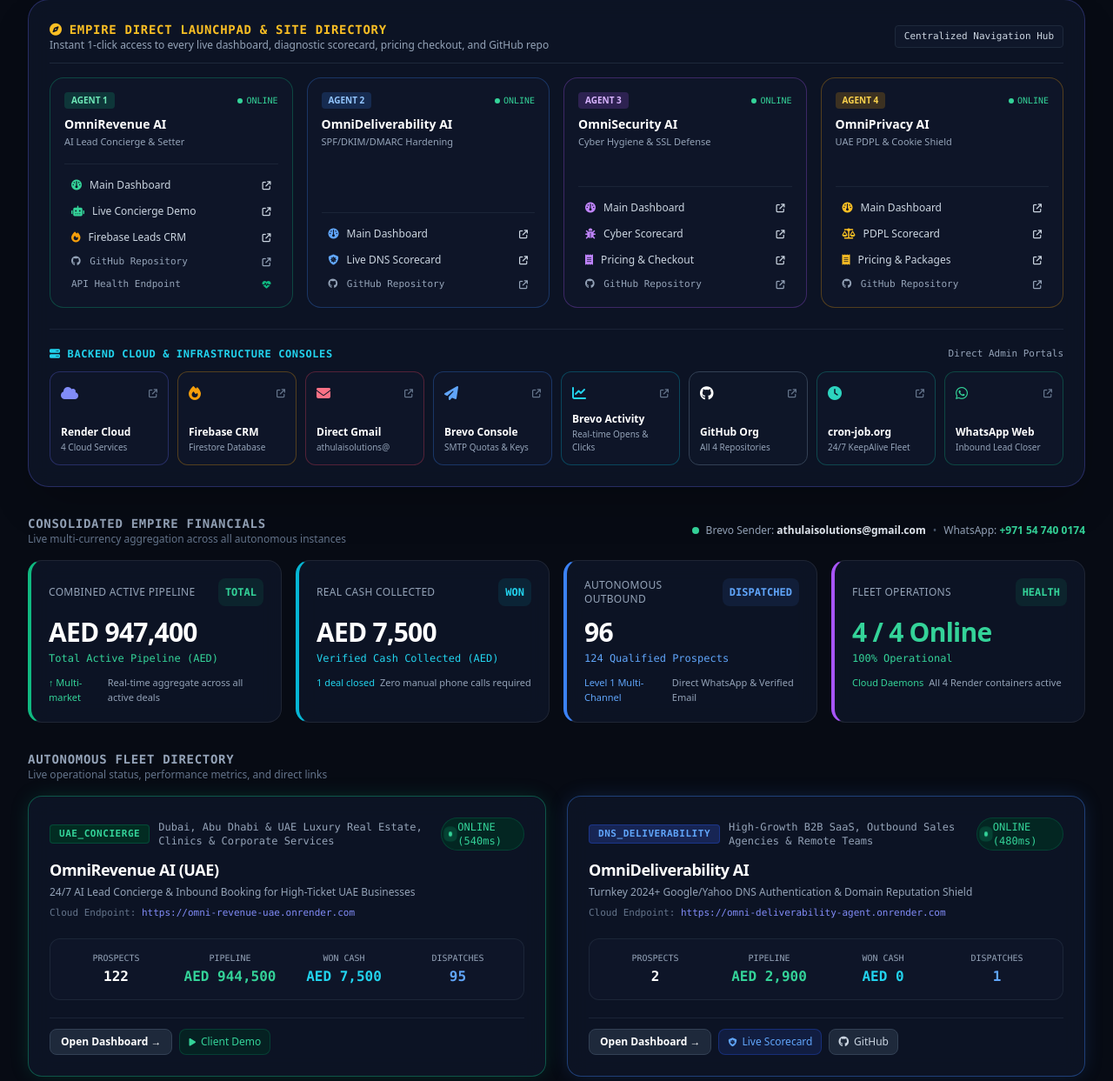
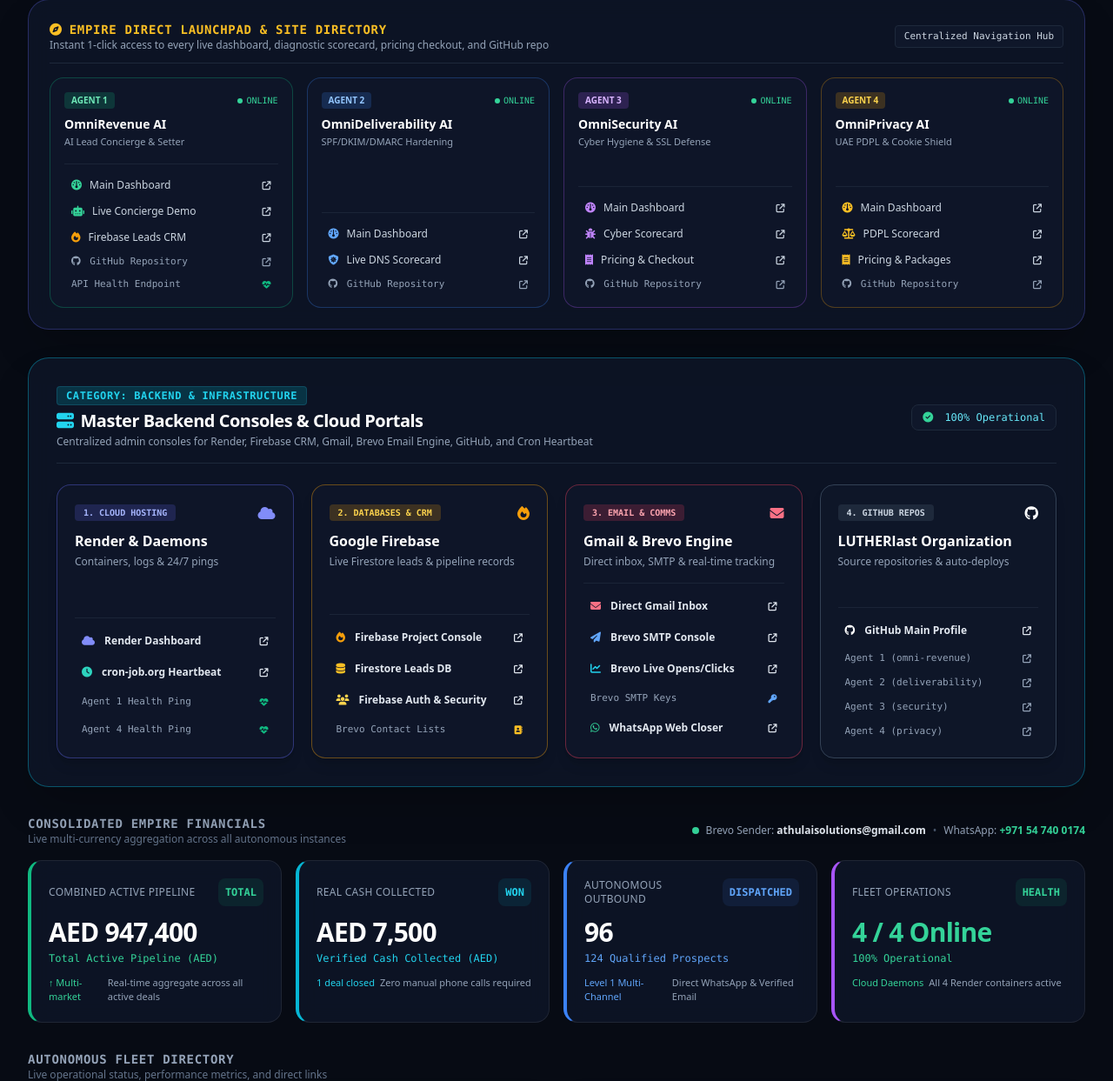
Before and after one commit to LUTHERlast/omni-privacy-agent, a FastAPI app: page /master in a window 1280 px wide. Shown: the part 154-1397 px from the top of the page at 87% size. Run offline with FastAPI, Linux system fonts and the light colour scheme; some libraries are stand-ins or nearby versions.

Commit message:
Add files via upload

```diff
--- a/web/templates/master_dashboard.html
+++ b/web/templates/master_dashboard.html
@@ -242,115 +242,159 @@
 
       </div>
 
-      <!-- 🛠️ BACKEND & CLOUD INFRASTRUCTURE COMMAND CONSOLES -->
-      <div class="mt-6 pt-5 border-t border-slate-800/80">
-        <div class="flex items-center justify-between mb-3">
-          <h3 class="text-xs font-bold tracking-wider uppercase text-cyan-400 font-mono flex items-center gap-2">
-            <i class="fa-solid fa-server"></i>
-            Backend Cloud & Infrastructure Consoles
-          </h3>
-          <span class="text-[11px] font-mono text-slate-400">Direct Admin Portals</span>
+    </section>
+
+    <!-- ⚡ STANDALONE MASTER CATEGORY: BACKEND & INFRASTRUCTURE COMMAND DIRECTORY -->
+    <section class="glass-card rounded-3xl p-6 sm:p-8 border-cyan-500/40 relative overflow-hidden shadow-2xl">
+      <div class="flex flex-col sm:flex-row justify-between items-start sm:items-center gap-3 mb-6 pb-4 border-b border-slate-800">
+        <div>
+          <div class="flex items-center space-x-2.5">
+            <span class="px-2.5 py-0.5 rounded text-xs font-mono font-bold uppercase tracking-wider bg-cyan-950 text-cyan-400 border border-cyan-800/60">
+              CATEGORY: BACKEND & INFRASTRUCTURE
+            </span>
+          </div>
+          <h2 class="text-xl font-bold text-white tracking-tight mt-1 flex items-center gap-2">
+            <i class="fa-solid fa-server text-cyan-400"></i>
+            Master Backend Consoles & Cloud Portals
+          </h2>
+          <p class="text-xs text-slate-400 mt-0.5">Centralized admin consoles for Render, Firebase CRM, Gmail, Brevo Email Engine, GitHub, and Cron Heartbeat</p>
+        </div>
+        <span class="text-xs font-mono px-3 py-1.5 rounded-lg bg-slate-900 border border-slate-800 text-cyan-300">
+          <i class="fa-solid fa-circle-check text-emerald-400 mr-1.5"></i> 100% Operational
+        </span>
       </div>
 
-        <div class="grid grid-cols-2 sm:grid-cols-4 lg:grid-cols-4 xl:grid-cols-8 gap-2.5">
+      <!-- 4 Explicit Functional Category Cards -->
+      <div class="grid grid-cols-1 md:grid-cols-2 lg:grid-cols-4 gap-5">
 
-          <!-- Render Cloud -->
-          <a href="https://dashboard.render.com" target="_blank" class="p-3 rounded-xl bg-slate-900/90 border border-indigo-500/30 hover:border-indigo-400 hover:bg-indigo-950/30 transition group flex flex-col justify-between">
-            <div class="flex items-center justify-between">
+        <!-- Category 1: Cloud & Hosting -->
+        <div class="p-5 rounded-2xl bg-slate-900/90 border border-indigo-500/40 flex flex-col justify-between shadow-lg">
+          <div>
+            <div class="flex items-center justify-between mb-2">
+              <span class="px-2.5 py-0.5 rounded text-[10px] font-bold bg-indigo-500/20 text-indigo-300 uppercase font-mono">1. Cloud Hosting</span>
               <i class="fa-solid fa-cloud text-indigo-400 text-base"></i>
-              <i class="fa-solid fa-arrow-up-right-from-square text-[10px] text-slate-500 group-hover:text-indigo-400 transition"></i>
             </div>
-            <div class="mt-2.5">
-              <div class="text-xs font-bold text-white group-hover:text-indigo-300">Render Cloud</div>
-              <div class="text-[10px] text-slate-400 mt-0.5">4 Cloud Services</div>
+            <h4 class="text-base font-bold text-white">Render & Daemons</h4>
+            <p class="text-xs text-slate-400 mt-1">Containers, logs & 24/7 pings</p>
           </div>
+          <div class="mt-4 pt-3 border-t border-slate-800/80 space-y-2 text-xs">
+            <a href="https://dashboard.render.com" target="_blank" class="flex items-center justify-between text-slate-200 hover:text-indigo-400 font-semibold py-1.5 px-2 rounded-lg hover:bg-slate-800/80 transition">
+              <span><i class="fa-solid fa-cloud mr-2 text-indigo-400"></i> Render Dashboard</span>
+              <i class="fa-solid fa-arrow-up-right-from-square text-[10px]"></i>
             </a>
+            <a href="https://cron-job.org/en/members/" target="_blank" class="flex items-center justify-between text-slate-200 hover:text-teal-400 font-semibold py-1.5 px-2 rounded-lg hover:bg-slate-800/80 transition">
+              <span><i class="fa-solid fa-clock mr-2 text-teal-400"></i> cron-job.org Heartbeat</span>
+              <i class="fa-solid fa-arrow-up-right-from-square text-[10px]"></i>
+            </a>
+            <a href="https://omni-revenue-uae.onrender.com/api/health" target="_blank" class="flex items-center justify-between text-slate-400 hover:text-slate-200 text-[11px] py-1 px-2 font-mono">
+              <span>Agent 1 Health Ping</span>
+              <i class="fa-solid fa-heart-pulse text-emerald-500 text-[10px]"></i>
+            </a>
+            <a href="https://omni-privacy-agent.onrender.com/api/health" target="_blank" class="flex items-center justify-between text-slate-400 hover:text-slate-200 text-[11px] py-1 px-2 font-mono">
+              <span>Agent 4 Health Ping</span>
+              <i class="fa-solid fa-heart-pulse text-emerald-500 text-[10px]"></i>
+            </a>
+          </div>
+        </div>
 
-          <!-- Firebase Console -->
-          <a href="https://console.firebase.google.com/project/omni-revenue-uae/overview" target="_blank" class="p-3 rounded-xl bg-slate-900/90 border border-amber-500/30 hover:border-amber-400 hover:bg-amber-950/30 transition group flex flex-col justify-between">
-            <div class="flex items-center justify-between">
+        <!-- Category 2: Databases & CRM -->
+        <div class="p-5 rounded-2xl bg-slate-900/90 border border-amber-500/40 flex flex-col justify-between shadow-lg">
+          <div>
+            <div class="flex items-center justify-between mb-2">
+              <span class="px-2.5 py-0.5 rounded text-[10px] font-bold bg-amber-500/20 text-amber-300 uppercase font-mono">2. Databases & CRM</span>
               <i class="fa-solid fa-fire text-amber-500 text-base"></i>
-              <i class="fa-solid fa-arrow-up-right-from-square text-[10px] text-slate-500 group-hover:text-amber-400 transition"></i>
             </div>
-            <div class="mt-2.5">
-              <div class="text-xs font-bold text-white group-hover:text-amber-300">Firebase CRM</div>
-              <div class="text-[10px] text-slate-400 mt-0.5">Firestore Database</div>
+            <h4 class="text-base font-bold text-white">Google Firebase</h4>
+            <p class="text-xs text-slate-400 mt-1">Live Firestore leads & pipeline records</p>
           </div>
+          <div class="mt-4 pt-3 border-t border-slate-800/80 space-y-2 text-xs">
+            <a href="https://console.firebase.google.com/project/omni-revenue-uae/overview" target="_blank" class="flex items-center justify-between text-slate-200 hover:text-amber-400 font-semibold py-1.5 px-2 rounded-lg hover:bg-slate-800/80 transition">
+              <span><i class="fa-solid fa-fire mr-2 text-amber-500"></i> Firebase Project Console</span>
+              <i class="fa-solid fa-arrow-up-right-from-square text-[10px]"></i>
             </a>
+            <a href="https://console.firebase.google.com/project/omni-revenue-uae/firestore" target="_blank" class="flex items-center justify-between text-slate-200 hover:text-amber-400 font-semibold py-1.5 px-2 rounded-lg hover:bg-slate-800/80 transition">
+              <span><i class="fa-solid fa-database mr-2 text-amber-400"></i> Firestore Leads DB</span>
+              <i class="fa-solid fa-arrow-up-right-from-square text-[10px]"></i>
+            </a>
+            <a href="https://console.firebase.google.com/project/omni-revenue-uae/authentication" target="_blank" class="flex items-center justify-between text-slate-200 hover:text-amber-400 font-semibold py-1.5 px-2 rounded-lg hover:bg-slate-800/80 transition">
+              <span><i class="fa-solid fa-users mr-2 text-amber-300"></i> Firebase Auth & Security</span>
+              <i class="fa-solid fa-arrow-up-right-from-square text-[10px]"></i>
+            </a>
+            <a href="https://app.brevo.com/contact/list" target="_blank" class="flex items-center justify-between text-slate-400 hover:text-slate-200 text-[11px] py-1 px-2 font-mono">
+              <span>Brevo Contact Lists</span>
+              <i class="fa-solid fa-address-book text-amber-400 text-[10px]"></i>
+            </a>
+          </div>
+        </div>
 
-          <!-- Direct Gmail Inbox -->
-          <a href="https://mail.google.com/mail/u/?authuser=athulaisolutions@gmail.com" target="_blank" class="p-3 rounded-xl bg-slate-900/90 border border-rose-500/30 hover:border-rose-400 hover:bg-rose-950/30 transition group flex flex-col justify-between">
-            <div class="flex items-center justify-between">
+        <!-- Category 3: Email & Comms -->
+        <div class="p-5 rounded-2xl bg-slate-900/90 border border-rose-500/40 flex flex-col justify-between shadow-lg">
+          <div>
+            <div class="flex items-center justify-between mb-2">
+              <span class="px-2.5 py-0.5 rounded text-[10px] font-bold bg-rose-500/20 text-rose-300 uppercase font-mono">3. Email & Comms</span>
               <i class="fa-solid fa-envelope text-rose-400 text-base"></i>
-              <i class="fa-solid fa-arrow-up-right-from-square text-[10px] text-slate-500 group-hover:text-rose-400 transition"></i>
             </div>
-            <div class="mt-2.5">
-              <div class="text-xs font-bold text-white group-hover:text-rose-300">Direct Gmail</div>
-              <div class="text-[10px] text-slate-400 mt-0.5">athulaisolutions@</div>
+            <h4 class="text-base font-bold text-white">Gmail & Brevo Engine</h4>
+            <p class="text-xs text-slate-400 mt-1">Direct inbox, SMTP & real-time tracking</p>
           </div>
+          <div class="mt-4 pt-3 border-t border-slate-800/80 space-y-2 text-xs">
+            <a href="https://mail.google.com/mail/u/?authuser=athulaisolutions@gmail.com" target="_blank" class="flex items-center justify-between text-slate-200 hover:text-rose-400 font-semibold py-1.5 px-2 rounded-lg hover:bg-slate-800/80 transition">
+              <span><i class="fa-solid fa-envelope mr-2 text-rose-400"></i> Direct Gmail Inbox</span>
+              <i class="fa-solid fa-arrow-up-right-from-square text-[10px]"></i>
             </a>
+            <a href="https://app.brevo.com/" target="_blank" class="flex items-center justify-between text-slate-200 hover:text-blue-400 font-semibold py-1.5 px-2 rounded-lg hover:bg-slate-800/80 transition">
+              <span><i class="fa-solid fa-paper-plane mr-2 text-blue-400"></i> Brevo SMTP Console</span>
+              <i class="fa-solid fa-arrow-up-right-from-square text-[10px]"></i>
+            </a>
+            <a href="https://app.brevo.com/transactional/email/real-time" target="_blank" class="flex items-center justify-between text-slate-200 hover:text-cyan-400 font-semibold py-1.5 px-2 rounded-lg hover:bg-slate-800/80 transition">
+              <span><i class="fa-solid fa-chart-line mr-2 text-cyan-400"></i> Brevo Live Opens/Clicks</span>
+              <i class="fa-solid fa-arrow-up-right-from-square text-[10px]"></i>
+            </a>
+            <a href="https://app.brevo.com/settings/keys/smtp" target="_blank" class="flex items-center justify-between text-slate-400 hover:text-slate-200 text-[11px] py-1 px-2 font-mono">
+              <span>Brevo SMTP Keys</span>
+              <i class="fa-solid fa-key text-blue-400 text-[10px]"></i>
+            </a>
+            <a href="https://web.whatsapp.com/" target="_blank" class="flex items-center justify-between text-slate-200 hover:text-emerald-400 font-semibold py-1.5 px-2 rounded-lg hover:bg-slate-800/80 transition">
+              <span><i class="fa-brands fa-whatsapp mr-2 text-emerald-400"></i> WhatsApp Web Closer</span>
+              <i class="fa-solid fa-arrow-up-right-from-square text-[10px]"></i>
+            </a>
+          </div>
+        </div>
 
-          <!-- Brevo Console -->
-          <a href="https://app.brevo.com/" target="_blank" class="p-3 rounded-xl bg-slate-900/90 border border-blue-500/30 hover:border-blue-400 hover:bg-blue-950/30 transition group flex flex-col justify-between">
-            <div class="flex items-center justify-between">
-              <i class="fa-solid fa-paper-plane text-blue-400 text-base"></i>
-              <i class="fa-solid fa-arrow-up-right-from-square text-[10px] text-slate-500 group-hover:text-blue-400 transition"></i>
+        <!-- Category 4: GitHub Source Code -->
+        <div class="p-5 rounded-2xl bg-slate-900/90 border border-slate-700 flex flex-col justify-between shadow-lg">
+          <div>
+            <div class="flex items-center justify-between mb-2">
+              <span class="px-2.5 py-0.5 rounded text-[10px] font-bold bg-slate-800 text-slate-300 uppercase font-mono">4. GitHub Repos</span>
+              <i class="fa-brands fa-github text-white text-base"></i>
             </div>
-            <div class="mt-2.5">
-              <div class="text-xs font-bold text-white group-hover:text-blue-300">Brevo Console</div>
-              <div class="text-[10px] text-slate-400 mt-0.5">SMTP Quotas & Keys</div>
+            <h4 class="text-base font-bold text-white">LUTHERlast Organization</h4>
+            <p class="text-xs text-slate-400 mt-1">Source repositories & auto-deploys</p>
           </div>
+          <div class="mt-4 pt-3 border-t border-slate-800/80 space-y-2 text-xs">
+            <a href="https://github.com/LUTHERlast" target="_blank" class="flex items-center justify-between text-slate-200 hover:text-white font-semibold py-1.5 px-2 rounded-lg hover:bg-slate-800/80 transition">
+              <span><i class="fa-brands fa-github mr-2 text-white"></i> GitHub Main Profile</span>
+              <i class="fa-solid fa-arrow-up-right-from-square text-[10px]"></i>
             </a>
+            <a href="https://github.com/LUTHERlast/omni-revenue-uae" target="_blank" class="flex items-center justify-between text-slate-400 hover:text-emerald-400 text-[11px] py-0.5 px-2 font-mono">
+              <span>Agent 1 (omni-revenue)</span>
+              <i class="fa-solid fa-arrow-up-right-from-square text-[10px]"></i>
+            </a>
+            <a href="https://github.com/LUTHERlast/omni-deliverability-agent" target="_blank" class="flex items-center justify-between text-slate-400 hover:text-blue-400 text-[11px] py-0.5 px-2 font-mono">
+              <span>Agent 2 (deliverability)</span>
+              <i class="fa-solid fa-arrow-up-right-from-square text-[10px]"></i>
+            </a>
+            <a href="https://github.com/LUTHERlast/omni-security-agent" target="_blank" class="flex items-center justify-between text-slate-400 hover:text-purple-400 text-[11px] py-0.5 px-2 font-mono">
+              <span>Agent 3 (security)</span>
+              <i class="fa-solid fa-arrow-up-right-from-square text-[10px]"></i>
+            </a>
+            <a href="https://github.com/LUTHERlast/omni-privacy-agent" target="_blank" class="flex items-center justify-between text-slate-400 hover:text-amber-400 text-[11px] py-0.5 px-2 font-mono">
+              <span>Agent 4 (privacy)</span>
+              <i class="fa-solid fa-arrow-up-right-from-square text-[10px]"></i>
+            </a>
+          </div>
+        </div>
 
-          <!-- Brevo Live Realtime Tracking -->
-          <a href="https://app.brevo.com/transactional/email/real-time" target="_blank" class="p-3 rounded-xl bg-slate-900/90 border border-cyan-500/30 hover:border-cyan-400 hover:bg-cyan-950/30 transition group flex flex-col justify-between">
-            <div class="flex items-center justify-between">
-              <i class="fa-solid fa-chart-line text-cyan-400 text-base"></i>
-              <i class="fa-solid fa-arrow-up-right-from-square text-[10px] text-slate-500 group-hover:text-cyan-400 transition"></i>
-            </div>
-            <div class="mt-2.5">
-              <div class="text-xs font-bold text-white group-hover:text-cyan-300">Brevo Activity</div>
-              <div class="text-[10px] text-slate-400 mt-0.5">Real-time Opens & Clicks</div>
-            </div>
-          </a>
-
-          <!-- GitHub Profile & Repos -->
-          <a href="https://github.com/LUTHERlast" target="_blank" class="p-3 rounded-xl bg-slate-900/90 border border-slate-700 hover:border-white hover:bg-slate-800 transition group flex flex-col justify-between">
-            <div class="flex items-center justify-between">
-              <i class="fa-brands fa-github text-white text-base"></i>
-              <i class="fa-solid fa-arrow-up-right-from-square text-[10px] text-slate-500 group-hover:text-white transition"></i>
-            </div>
-            <div class="mt-2.5">
-              <div class="text-xs font-bold text-white">GitHub Org</div>
-              <div class="text-[10px] text-slate-400 mt-0.5">All 4 Repositories</div>
-            </div>
-          </a>
-
-          <!-- Cron-Job.org KeepAlive -->
-          <a href="https://cron-job.org/en/members/" target="_blank" class="p-3 rounded-xl bg-slate-900/90 border border-teal-500/30 hover:border-teal-400 hover:bg-teal-950/30 transition group flex flex-col justify-between">
-            <div class="flex items-center justify-between">
-              <i class="fa-solid fa-clock text-teal-400 text-base"></i>
-              <i class="fa-solid fa-arrow-up-right-from-square text-[10px] text-slate-500 group-hover:text-teal-400 transition"></i>
-            </div>
-            <div class="mt-2.5">
-              <div class="text-xs font-bold text-white group-hover:text-teal-300">cron-job.org</div>
-              <div class="text-[10px] text-slate-400 mt-0.5">24/7 KeepAlive Fleet</div>
-            </div>
-          </a>
-
-          <!-- WhatsApp Web -->
-          <a href="https://web.whatsapp.com/" target="_blank" class="p-3 rounded-xl bg-slate-900/90 border border-emerald-500/30 hover:border-emerald-400 hover:bg-emerald-950/30 transition group flex flex-col justify-between">
-            <div class="flex items-center justify-between">
-              <i class="fa-brands fa-whatsapp text-emerald-400 text-base"></i>
-              <i class="fa-solid fa-arrow-up-right-from-square text-[10px] text-slate-500 group-hover:text-emerald-400 transition"></i>
-            </div>
-            <div class="mt-2.5">
-              <div class="text-xs font-bold text-white group-hover:text-emerald-300">WhatsApp Web</div>
-              <div class="text-[10px] text-slate-400 mt-0.5">Inbound Lead Closer</div>
-            </div>
-          </a>
-
-        </div>
       </div>
     </section>
 
```
Lines whose indentation alone changed are shown as unchanged.
